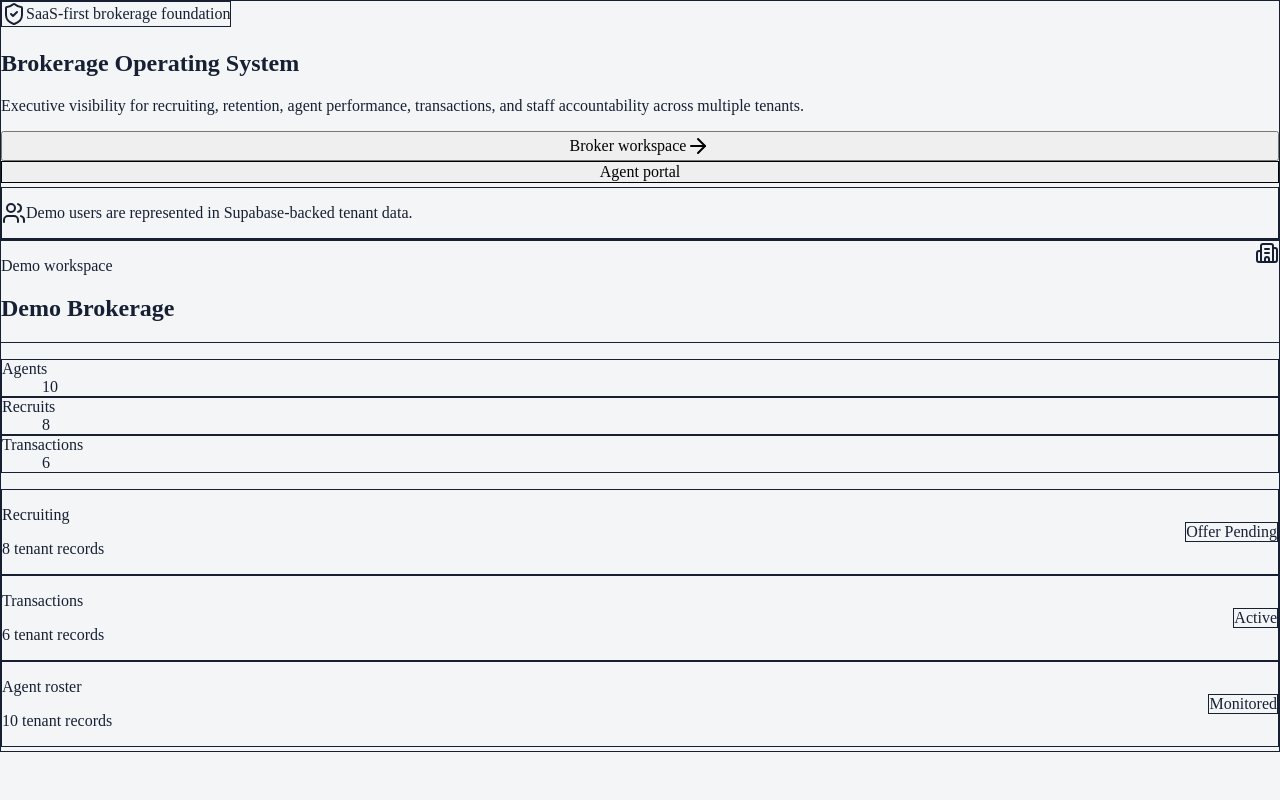
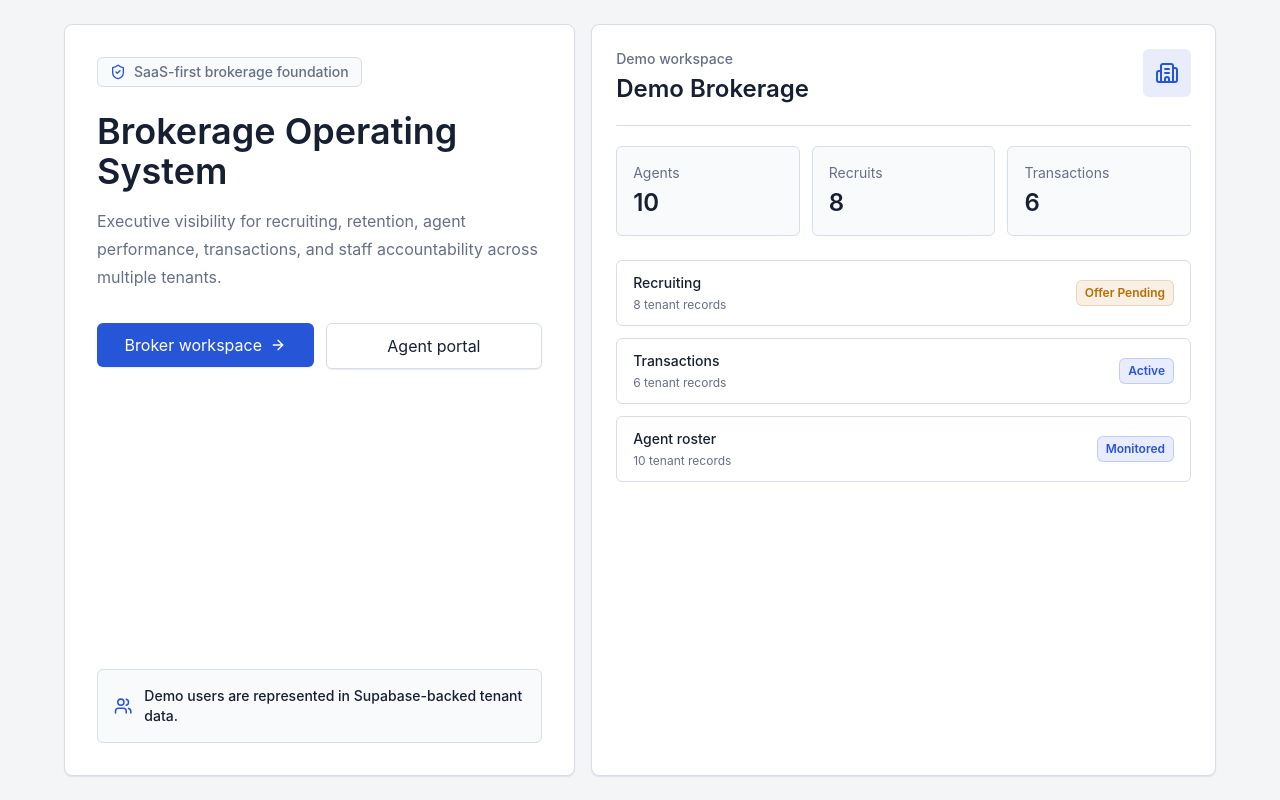
Before and after one commit to OBXIV/lough-eske, a Next.js app: page /demo in a window 1280 px wide. Built offline with nearby package versions, Linux system fonts and the light colour scheme.

Commit message:
Fix Tailwind CSS output

```diff
--- a/app/globals.css
+++ b/app/globals.css
@@ -1,6 +1,22 @@
-@tailwind base;
-@tailwind components;
-@tailwind utilities;
+@import "tailwindcss";
+
+@theme inline {
+  --color-background: var(--background);
+  --color-surface: var(--surface);
+  --color-surface-muted: var(--surface-muted);
+  --color-sidebar: var(--sidebar);
+  --color-sidebar-hover: var(--sidebar-hover);
+  --color-border: var(--border);
+  --color-accent: var(--accent);
+  --color-success: var(--success);
+  --color-warning: var(--warning);
+  --color-danger: var(--danger);
+  --color-info: var(--info);
+  --color-text-primary: var(--text-primary);
+  --color-text-secondary: var(--text-secondary);
+  --font-sans: Inter, system-ui, -apple-system, BlinkMacSystemFont, "Segoe UI", sans-serif;
+  --shadow-card: 0 1px 2px rgba(23, 32, 51, 0.06), 0 1px 1px rgba(23, 32, 51, 0.03);
+}
 
 :root {
   --background: #F3F5F7;
```
